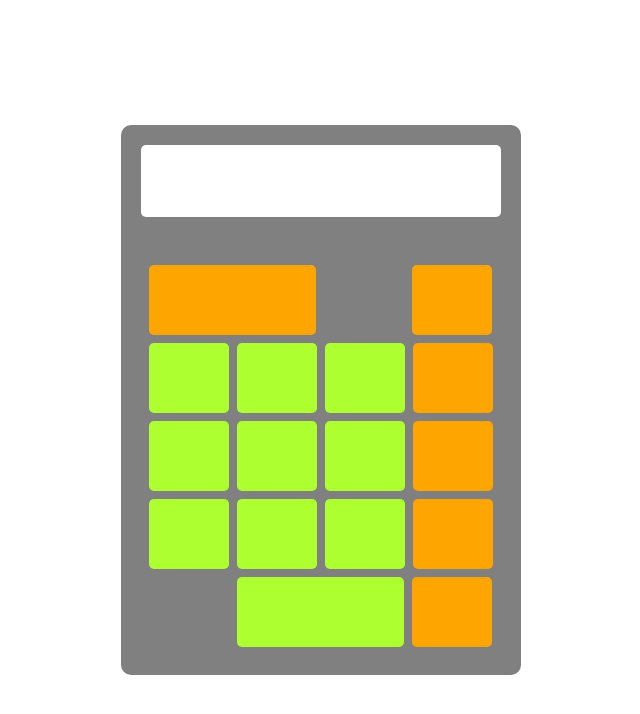
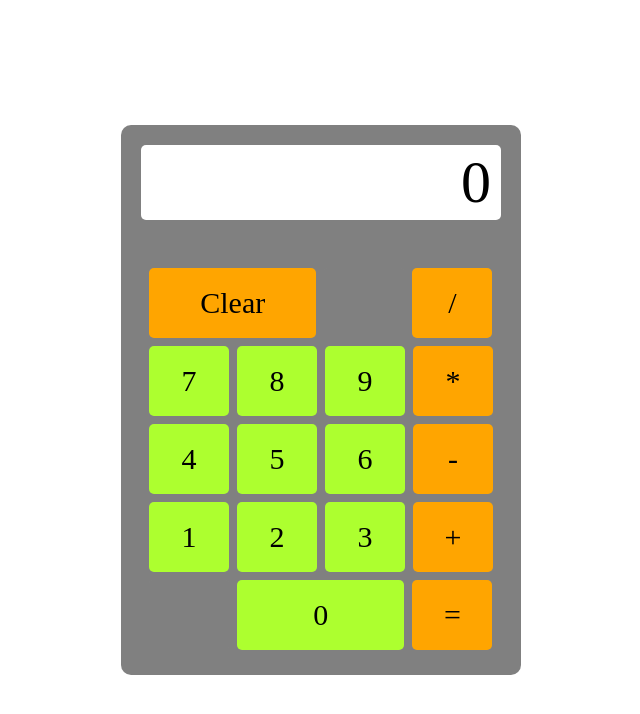
Before and after one commit to matthewlcollins/calculator, a plain HTML site: page index.html in a window 1280 px wide. Shown: the whole page, without its empty margins (319-959 px from the left). Drawn offline with Linux system fonts and the light colour scheme.

Commit message:
Added text to html so buttons have text

```diff
--- a/index.html
+++ b/index.html
@@ -9,26 +9,26 @@
 </head>
 <body>
     <div class="calcCont">
-        <div class="textCont"></div>
+        <div class="textCont">0</div>
         <div class="butCont">
-            <div class="clearBut"></div>
-            <div class="invis"></div>
-            <div class="calcBut"></div>
-            <div class="numBut"></div>
-            <div class="numBut"></div>
-            <div class="numBut"></div>
-            <div class="calcBut"></div>
-            <div class="numBut"></div>
-            <div class="numBut"></div>
-            <div class="numBut"></div>
-            <div class="calcBut"></div>
-            <div class="numBut"></div>
-            <div class="numBut"></div>
-            <div class="numBut"></div>
-            <div class="calcBut"></div>
-            <div class="invis"></div>
-            <div class="zeroBut"></div>
-            <div class="calcBut"></div>
+            <button class="clearBut">Clear</button>
+            <button class="invis"></button>
+            <button class="calcBut">/</button>
+            <button class="numBut">7</button>
+            <button class="numBut">8</button>
+            <button class="numBut">9</button>
+            <button class="calcBut">*</button>
+            <button class="numBut">4</button>
+            <button class="numBut">5</button>
+            <button class="numBut">6</button>
+            <button class="calcBut">-</button>
+            <button class="numBut">1</button>
+            <button class="numBut">2</button>
+            <button class="numBut">3</button>
+            <button class="calcBut">+</button>
+            <button class="invis"></button>
+            <button class="zeroBut">0</button>
+            <button class="calcBut">=</button>
         </div>
     </div>
 </body>
--- a/styles.css
+++ b/styles.css
@@ -29,6 +29,8 @@ body {
     width: 90%;
     margin: 20px 5%;
     border-radius: 5px;
+    padding: 10px;
+    font-size: 60px;
 }
 
 .butCont {
@@ -50,6 +52,7 @@ body {
     display: flex;
     justify-content: center;
     align-items: center;
+    font-size: 30px;
 }
 
 .zeroBut {
@@ -59,15 +62,19 @@ body {
     justify-content: center;
     align-items: center;
     border-radius: 5px;
+    display: flex;
+    font-size: 30px;
 }
 
 .clearBut {
     height: 70px;
     flex: 0 0 calc(51% - 8px);
     background-color: orange;
+    display: flex;
     justify-content: center;
     align-items: center;
     border-radius: 5px;
+    font-size: 30px;
 }
 
 .numBut {
@@ -87,3 +94,14 @@ body {
     justify-content: center;
     align-items: center;
 }
+
+button {
+    border: none;
+    background: none;
+    outline: none;
+    font: inherit;
+    color: inherit;
+    padding: 0;
+    cursor: pointer;
+    appearance: none;
+}
```
